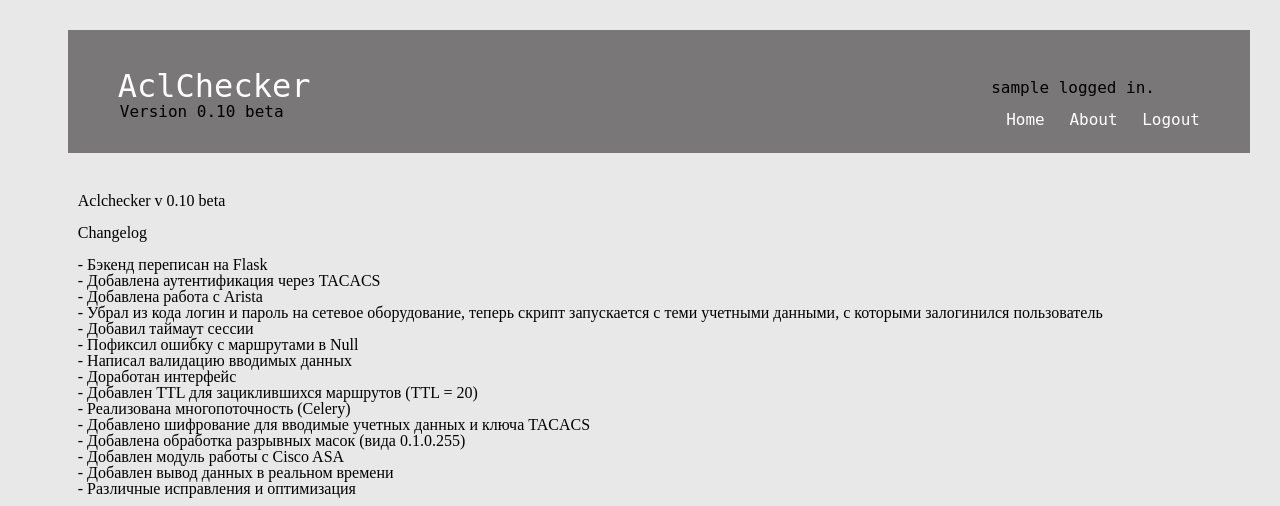
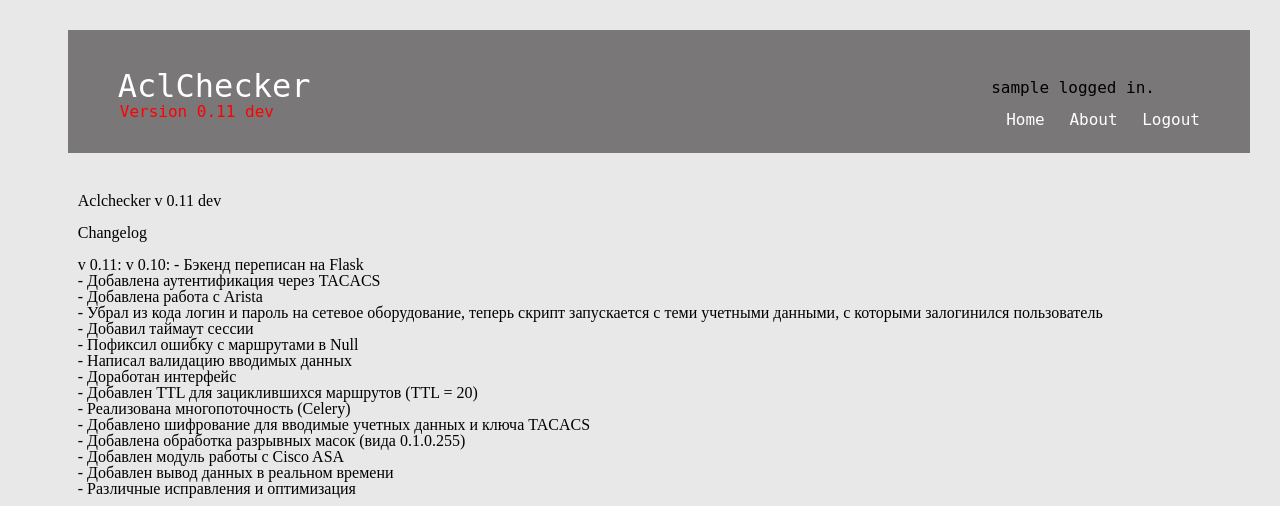
Before and after one commit to Normann33/webaclchecker, a Flask app: page /about in a window 1280 px wide. Shown: the top 506 px of the page. Run offline with Flask 3, Linux system fonts and the light colour scheme; the visitor is signed in with stand-in values (Sample User, id 1); parts of the project's set-up code (start-up, migrations or seed data) failed here and were passed over.

Commit message:
Changes to be committed: 	modified:   templates/about.html 	modified:   templates/header.html 	modified:   templates/login.html

```diff
--- a/templates/about.html
+++ b/templates/about.html
@@ -1,8 +1,11 @@
     {% extends 'base.html' %}
     {% block content %}
     <div style="padding: 10px; margin-left: 30px;">
-        <h3>Aclchecker v 0.10 beta</h3><br>
+        <h3>Aclchecker v 0.11 dev</h3><br>
         <h4>Changelog</h4><br>
+        v 0.11:
+
+        v 0.10:
         - Бэкенд переписан на Flask<br>
         - Добавлена аутентификация через TACACS<br>
         - Добавлена работа с Arista<br>
--- a/templates/header.html
+++ b/templates/header.html
@@ -2,7 +2,7 @@
     <div class="navbar">
         <div>
             <h1>AclChecker</h1>
-            <p>Version 0.10 beta</p><br>
+            <p style="color: red;">Version 0.11 dev</p><br>
         </div>
         <div>
             {% if session.username %}
--- a/templates/login.html
+++ b/templates/login.html
@@ -12,7 +12,7 @@
     <div>
         <h1 style="font-family:monospace;">AclChecker</h1>
     </div>
-    <div class="ver">Version 0.10</div>
+    <div class="ver">Version 0.11 dev</div>
     <div>
         <form method="POST" action="/login">
             Login<br>
```
